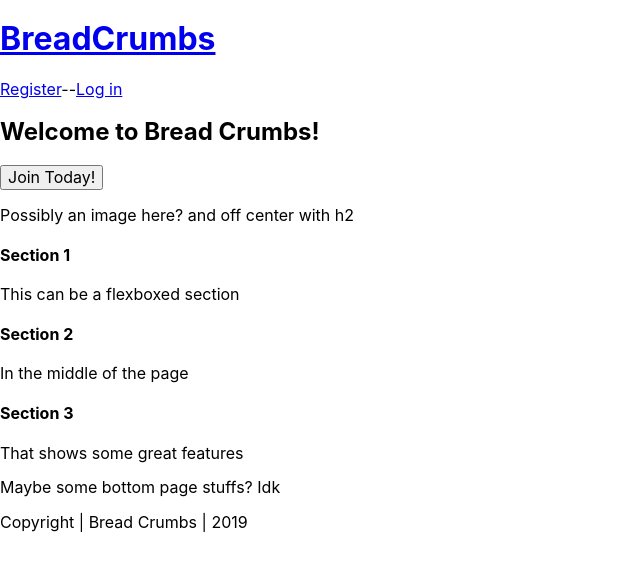
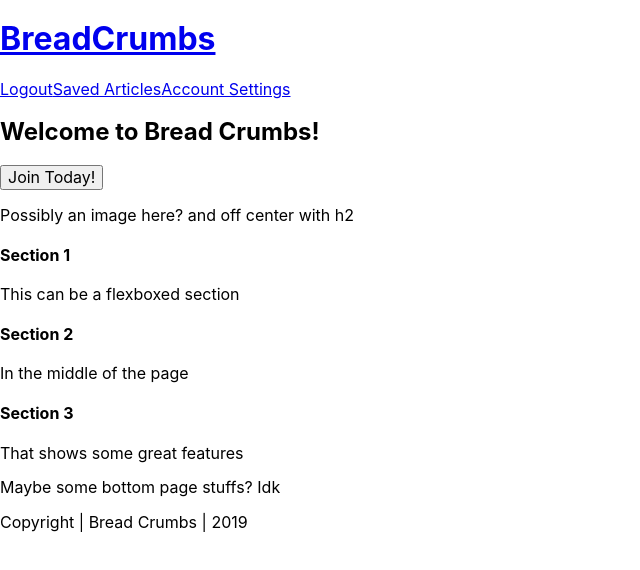
Before and after one commit to thinkful-ei-gecko/BreadCrumbs-Client, a React (Create React App) app: page / in a window 1280 px wide. Shown: the top 570 px of the page, without its empty margins (0-640 px from the left). Built offline with nearby package versions, Linux system fonts and the light colour scheme.

Commit message:
add route functionality to header for user account settings and saved articles

```diff
--- a/src/components/Header/Header.js
+++ b/src/components/Header/Header.js
@@ -16,6 +16,14 @@ export default class Header extends Component {
           onClick={this.handleLogoutClick}
           to='/'>
           Logout
+        </Link>
+        <Link
+          to='/savedarticles'>
+          Saved Articles
+        </Link>
+        <Link
+          to='/userpage'>
+          Account Settings
         </Link>
       </div>
     );
@@ -42,9 +50,10 @@ export default class Header extends Component {
         <h1>
           <Link to='/'>BreadCrumbs</Link>
         </h1>
-          {TokenService.hasAuthToken()
+          {this.renderLogoutLink()}
+          {/* {TokenService.hasAuthToken()
           ? this.renderLogoutLink()
-          : this.renderLoginLink()}
+          : this.renderLoginLink()} */}
       </nav>
     );
   }
```
